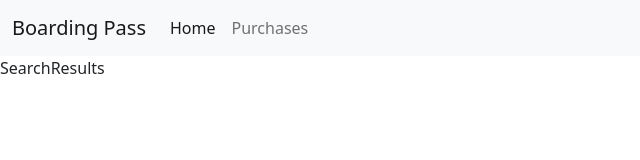
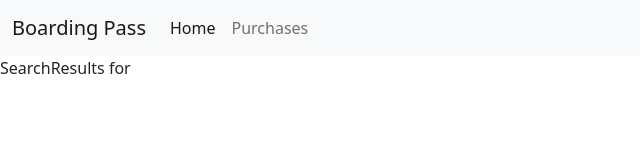
Before and after one commit to mmaganin/BoardingPassProject, a React (Create React App) app in the folder Frontend/boardingpassfrontend/: page /searchresults in a window 1280 px wide. Shown: the top 160 px of the page, without its empty margins (0-640 px from the left). Built offline with nearby package versions, Linux system fonts and the light colour scheme.

Commit message:
Small fix to display search

```diff
--- a/Frontend/boardingpassfrontend/src/Views/SearchResults.js
+++ b/Frontend/boardingpassfrontend/src/Views/SearchResults.js
@@ -2,9 +2,8 @@ import React from 'react'
 import {useLocation} from "react-router-dom"
 
 const SearchResults = (props) => {
-  console.log(props.from)
   return (
-    <div>SearchResults</div>
+    <div>SearchResults for {useLocation().state}</div>
   )
 }
 
```
